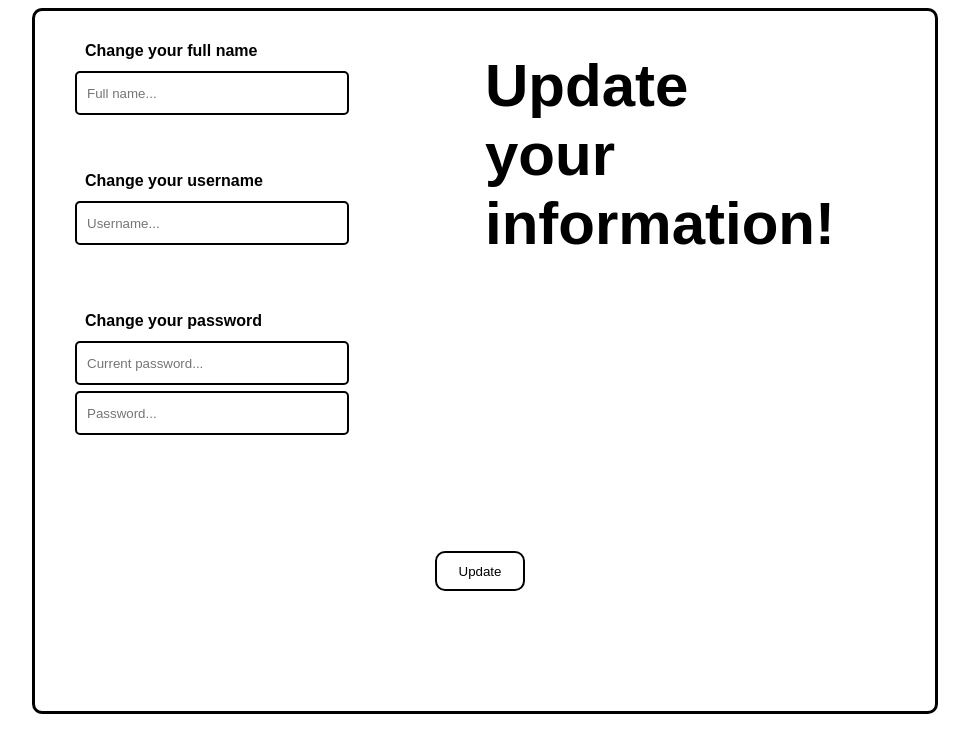
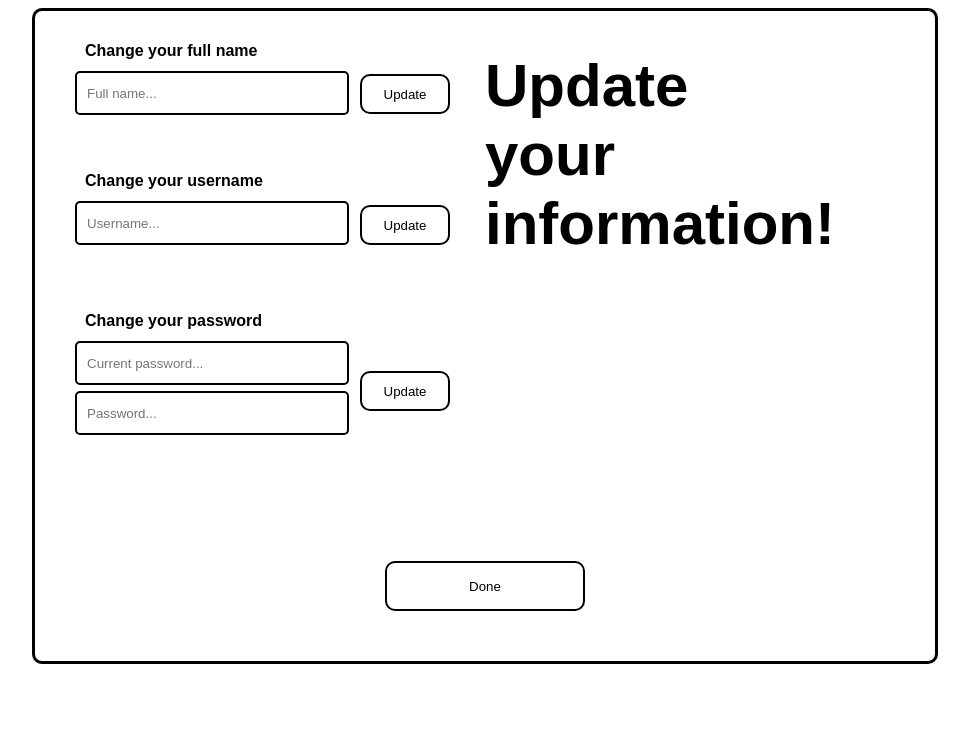
Before and after one commit to OWASP-WebApp/OWASP, a PHP site: page /setting.html in a window 1280 px wide. Shown: the top 753 px of the page, without its empty margins (218-1187 px from the left). Run offline with PHP 8.4, Linux system fonts and the light colour scheme.

Commit message:
setting page developped

```diff
--- a/login.php
+++ b/login.php
@@ -28,7 +28,6 @@ while($rows = $res->fetch_assoc()){
   if($rows['password'] == $password){
     $_SESSION['loggedin'] = true;
     $_SESSION['username'] = $username;
-    $_SESSION['id'] = $rows['id'];
     header("Location: /profile.html");
     die();
   }else{
--- a/profile.html
+++ b/profile.html
@@ -11,8 +11,8 @@
 
         <img id="ppic" src="statics/images/waves.png">
         <button id="menu">Menu</button>
-        <button id="settingbtn">Setting</button>
-        <button id="main-page">Main-Page</button>
+        <button id="settingbtn" onclick="document.location = '/setting.html'">Setting</button>
+        <button id="main-page" onclick="document.location = '/'">Main-Page</button>
         <button id="logout">Logout</button>
 
         <center><br><br><br><br><br><br><br><br><br><br><br><h1 id="username">------------------</h1></center>
--- a/setting.html
+++ b/setting.html
@@ -8,10 +8,11 @@
 </head>
 <body>
 
-    <div id="backg">
+    <div id="backg2">
+        <div id="backg">
 
-        <h1 id="title">Update<br>your<br>information!</h1>
-        <form action="update.php" method="post">
+            <h1 id="title">Update<br>your<br>information!</h1>
+
             <h4 id="fname">Change your full name</h4>
             <input id="fullname" name="fullname" type="text" placeholder="Full name...">
 
@@ -23,10 +24,14 @@
             <input id="password" name="password" type="password" placeholder="Password...">
 
             <button id="sub">Update</button>
+            <button id="sub1">Update</button>
+            <button id="sub2">Update</button>
+            <button id="next" onclick="document.location = '/profile.html'">Done</button>
 
-        </form>
+        </div>
+    </div>
 
-    </div>
+    <script src="statics/js/setting.js"></script>
 
 
 </body>
--- a/statics/css/setting.css
+++ b/statics/css/setting.css
@@ -14,10 +14,11 @@ body{
 
     position: absolute;
     left: 250px;
+    top: 8000;
     border-color: black;
     border-radius: 10px;
     border-style: solid;
-    height: 700px;
+    height: 650px;
     width: 900px;
 }
 
@@ -118,8 +119,8 @@ body{
 #sub{
 
     position: absolute;
-    left: 400px;
-    top: 540px;
+    left: 325px;
+    top: 360px;
     border-radius: 10px;
     height: 40px;
     width: 90px;
@@ -131,5 +132,66 @@ body{
     &:hover{
         background-color: aqua;
         cursor: pointer;
+    }
+
 }
+
+#sub1{
+
+    position: absolute;
+    left: 325px;
+    top: 63px;
+    border-radius: 10px;
+    height: 40px;
+    width: 90px;
+    background-color: white;
+    color: black;
+    border-style: solid;
+    border-color: black;
+    transition: all 0.3s ease;
+    &:hover{
+        background-color: aqua;
+        cursor: pointer;
+    }
+
 }
+
+#sub2{
+
+    position: absolute;
+    left: 325px;
+    top: 194px;
+    border-radius: 10px;
+    height: 40px;
+    width: 90px;
+    background-color: white;
+    color: black;
+    border-style: solid;
+    border-color: black;
+    transition: all 0.3s ease;
+    &:hover{
+        background-color: aqua;
+        cursor: pointer;
+    }
+
+}
+
+#next{
+
+    position: absolute;
+    left: 350px;
+    top: 550px;
+    border-radius: 10px;
+    height: 50px;
+    width: 200px;
+    background-color: white;
+    color: black;
+    border-style: solid;
+    border-color: black;
+    transition: all 0.3s ease;
+    &:hover{
+        background-color: rgb(0, 255, 68);
+        cursor: pointer;
+    }
+
+}
--- a/statics/js/profile.js
+++ b/statics/js/profile.js
@@ -8,7 +8,6 @@ http.onreadystatechange = function(){
         var data = http.response
         var data = JSON.parse(data)
 
-
         document.getElementById("username").innerHTML = data.username
     }
 }
--- /dev/null
+++ b/statics/js/setting.js
@@ -0,0 +1,71 @@
+document.getElementById("sub2").onclick = function(){
+    var username = document.getElementById("username").value;
+
+    var http = new XMLHttpRequest();
+    http.open("POST", "/update.php")
+    http.setRequestHeader("Content-Type", "application/x-www-form-urlencoded")
+    http.withCredentials = true;
+    http.send("action=changeUsername&newUsername=" + username)
+
+    http.onreadystatechange = function(){
+        if (http.readyState == 4 && http.status == 200){
+            var data = http.response
+            var data = JSON.parse(data)
+            if (data.status == false){
+                document.location = "/message.html?message=This username alraedy exist&referer=/setting.html"
+            }else{
+                document.location = "/message.html?message=Your username changed&referer=/setting.html"
+            }
+        }
+    }
+}
+
+document.getElementById("sub1").onclick = function(){
+
+    var fullname = document.getElementById("fullname").value;
+
+    var http = new XMLHttpRequest();
+    http.open("POST", "/update.php")
+    http.setRequestHeader("Content-Type", "application/x-www-form-urlencoded")
+    http.withCredentials = true;
+    http.send("action=changeFullname&newFullname=" + fullname)
+
+    http.onreadystatechange = function(){
+        if (http.readyState == 4 && http.status == 200){
+            var data = http.response
+            var data = JSON.parse(data)
+            if (data.status == false){
+                document.location = "/message.html?message=An error accoured&referer=/setting.html"
+            }else{
+                document.location = "/message.html?message=Your fullname changed&referer=/setting.html"
+            }
+        }
+    }
+
+}
+
+document.getElementById("sub").onclick = function(){
+
+    var currentPasswd = document.getElementById("cpassword").value;
+    var newPasswd = document.getElementById("password").value;
+
+    var http = new XMLHttpRequest();
+    http.open("POST", "/update.php")
+    http.setRequestHeader("Content-Type", "application/x-www-form-urlencoded")
+    http.withCredentials = true;
+    http.send("action=changePassword&currentPassword=" + currentPasswd + "&newPassword=" + newPasswd)
+
+    http.onreadystatechange = function(){
+        if (http.readyState == 4 && http.status == 200){
+            var data = http.response
+            var data = JSON.parse(data)
+            if (data.status == false){
+                document.location = "/message.html?message=An error accoured&referer=/setting.html"
+            }else{
+                document.location = "/message.html?message=Your password changed&referer=/setting.html"
+            }
+        }
+
+    }
+
+}
```
Also changed, not shown: signup.php (+5 -4 lines), update.php (added, +101 -0 lines).
